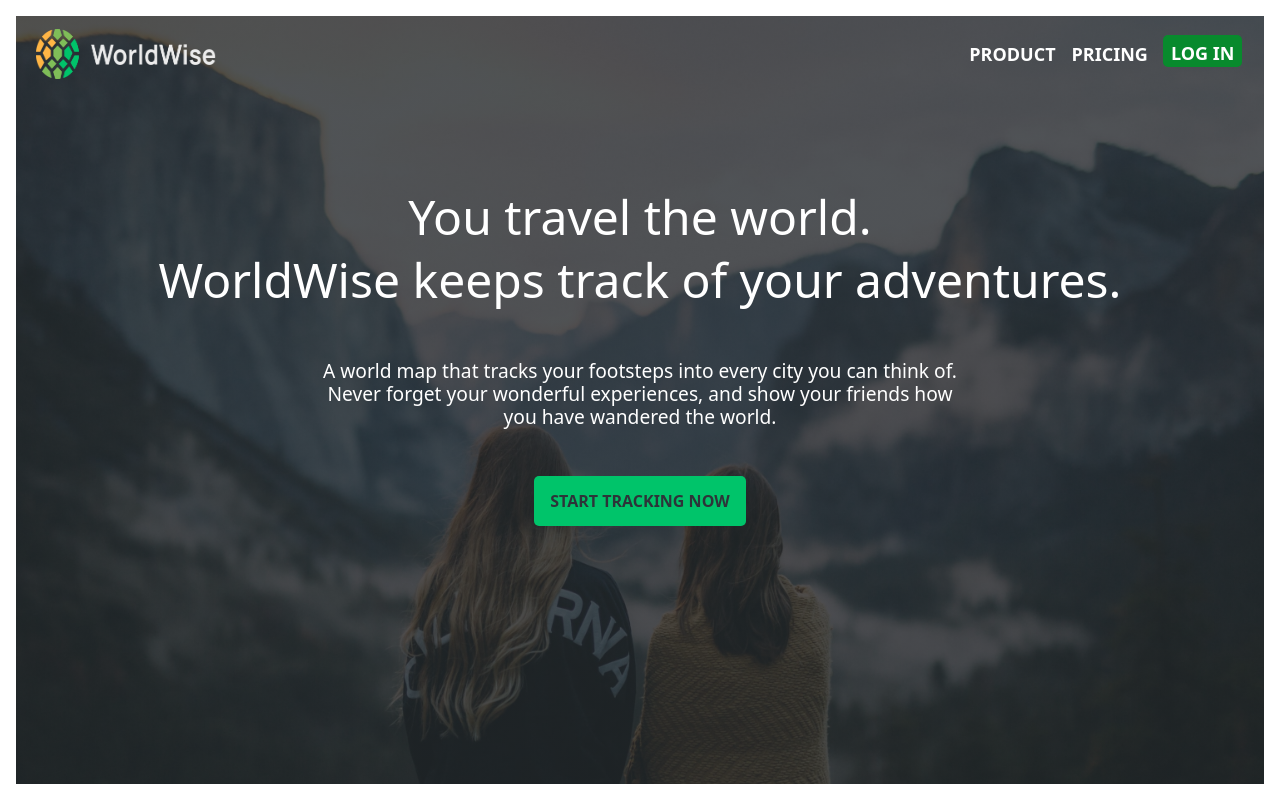
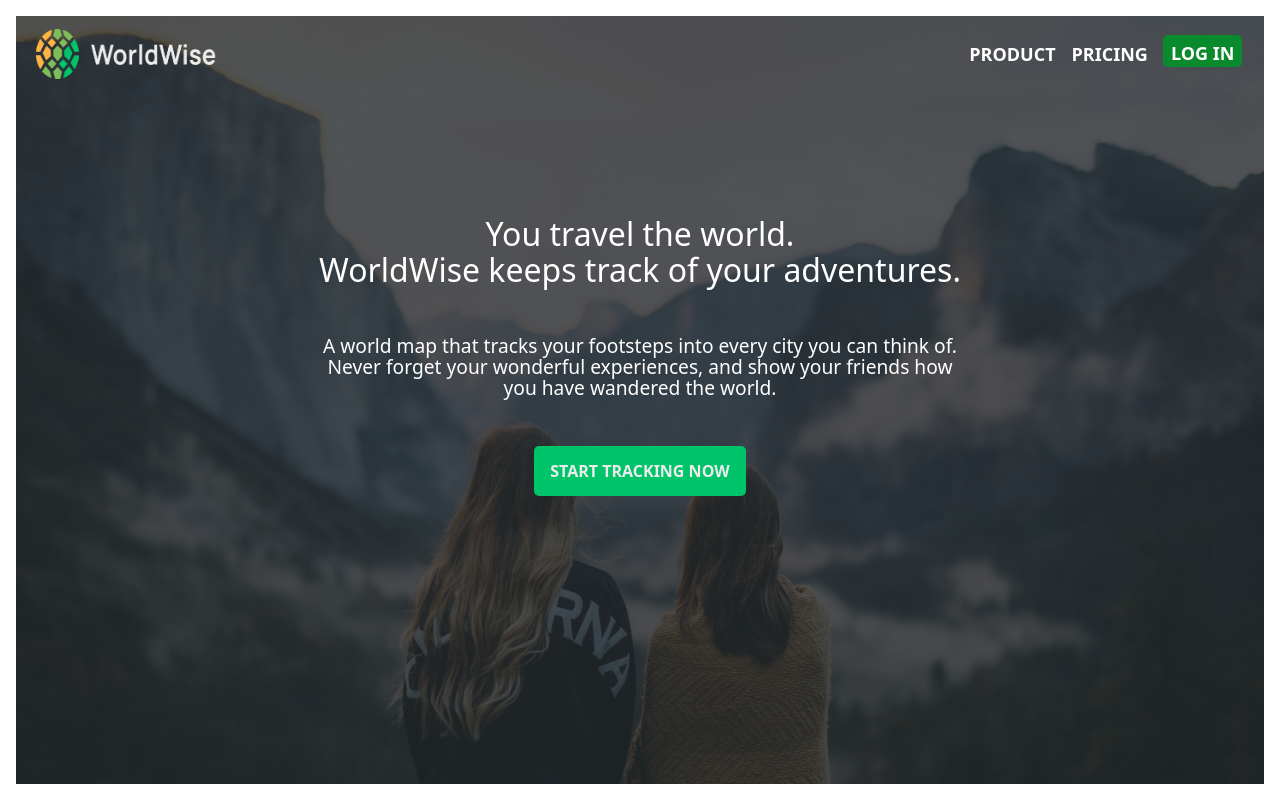
Before and after one commit to shshamim63/WorldWide, a React (Vite) app: page / in a window 1280 px wide. Built offline with nearby package versions, Linux system fonts and the light colour scheme; data requests are answered from the project's data file.

Commit message:
style(spinner): added full width spinner with decent styling

```diff
--- /dev/null
+++ b/src/components/FullPageSpinner.jsx
@@ -0,0 +1,11 @@
+import { Spinner } from "react-bootstrap";
+
+const FullPageSpinner = () => {
+  return (
+    <div className="page-container position-relative">
+      <Spinner animation="border" className="full-page-spinner" />
+    </div>
+  );
+};
+
+export default FullPageSpinner;
--- a/src/pages/Router.jsx
+++ b/src/pages/Router.jsx
@@ -6,7 +6,7 @@ import CountryList from "../components/CountryList";
 import City from "../components/City";
 import CityForm from "../components/CityForm";
 import ProtectedRoute from "./ProtectedRoute";
-import { Spinner } from "react-bootstrap";
+import FullPageSpinner from "../components/FullPageSpinner";
 
 const HomePage = lazy(() => import("./HomePage"));
 const Product = lazy(() => import("./Product"));
@@ -17,7 +17,7 @@ const NotFound = lazy(() => import("./NotFound"));
 
 const Router = () => {
   return (
-    <Suspense fallback={<Spinner />}>
+    <Suspense fallback={<FullPageSpinner />}>
       <Routes>
         <Route index element={<HomePage title="home" />} />
         <Route path="login" element={<Login title="login" />} />
--- a/src/styles/app.scss
+++ b/src/styles/app.scss
@@ -58,3 +58,12 @@ button.btn.position:hover {
 .error-context {
   color: antiquewhite;
 }
+
+.full-page-spinner {
+  position: absolute;
+  width: 5rem;
+  height: 5rem;
+  color: aliceblue;
+  top: 40%;
+  left: 50%;
+}
--- a/src/styles/header.scss
+++ b/src/styles/header.scss
@@ -25,7 +25,7 @@
   font-weight: 600;
   @media (max-width: $screen-xs) {
     font-size: 14px;
-    line-height: 2;
+    line-height: 3;
   }
   @media (min-width: $screen-xs) and (max-width: $screen-sm) {
     font-size: 14px;
--- a/src/styles/homepage.scss
+++ b/src/styles/homepage.scss
@@ -12,30 +12,59 @@
 
 .homepage-container section {
   height: 85vh;
-  gap: 2.5rem;
+
+  @media (max-width: $screen-xs) {
+    gap: 4.5rem;
+  }
+
+  @media (min-width: $screen-xs) {
+    gap: 2.5rem;
+  }
 }
 
 .homepage-header {
   color: white;
-  font-size: 3rem;
-  line-height: 1.3;
+
+  @media (max-width: $screen-xs) {
+    font-size: 1.5rem;
+    line-height: 1.1;
+  }
+
+  @media (min-width: $screen-xs) {
+    font-size: 2rem;
+    line-height: 1.1;
+  }
 }
 
 .homepage-body {
   color: white;
-  font-size: 1.2rem;
-  width: 50vw;
   font-weight: 300;
+
+  @media (max-width: $screen-xs) {
+    font-size: 1.1rem;
+    line-height: 1.1;
+    width: 90%;
+  }
+  @media (min-width: $screen-xs) {
+    font-size: 1.2rem;
+    line-height: 1.1;
+    width: 50vw;
+  }
 }
 
 .home-page-start-btn {
   display: inline-block;
   background-color: $color-brand-2;
-  color: $color-dark-1;
+  color: $color-light-2;
   text-transform: uppercase;
   text-decoration: none;
-  font-size: 1rem;
   font-weight: 600;
   padding: 0.8rem 1rem;
   border-radius: 5px;
+  @media (max-width: $screen-xs) {
+    font-size: 0.8rem;
+  }
+  @media (min-width: $screen-xs) {
+    font-size: 1rem;
+  }
 }
```
